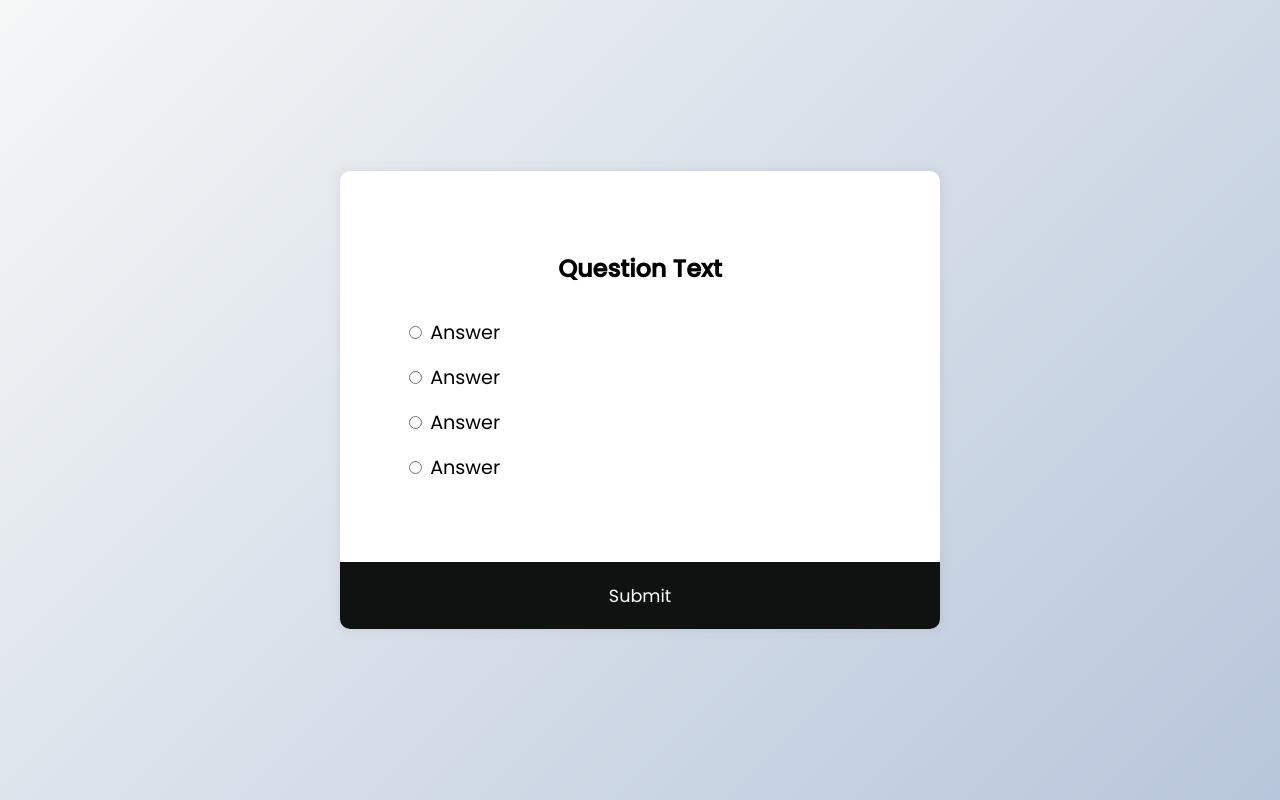
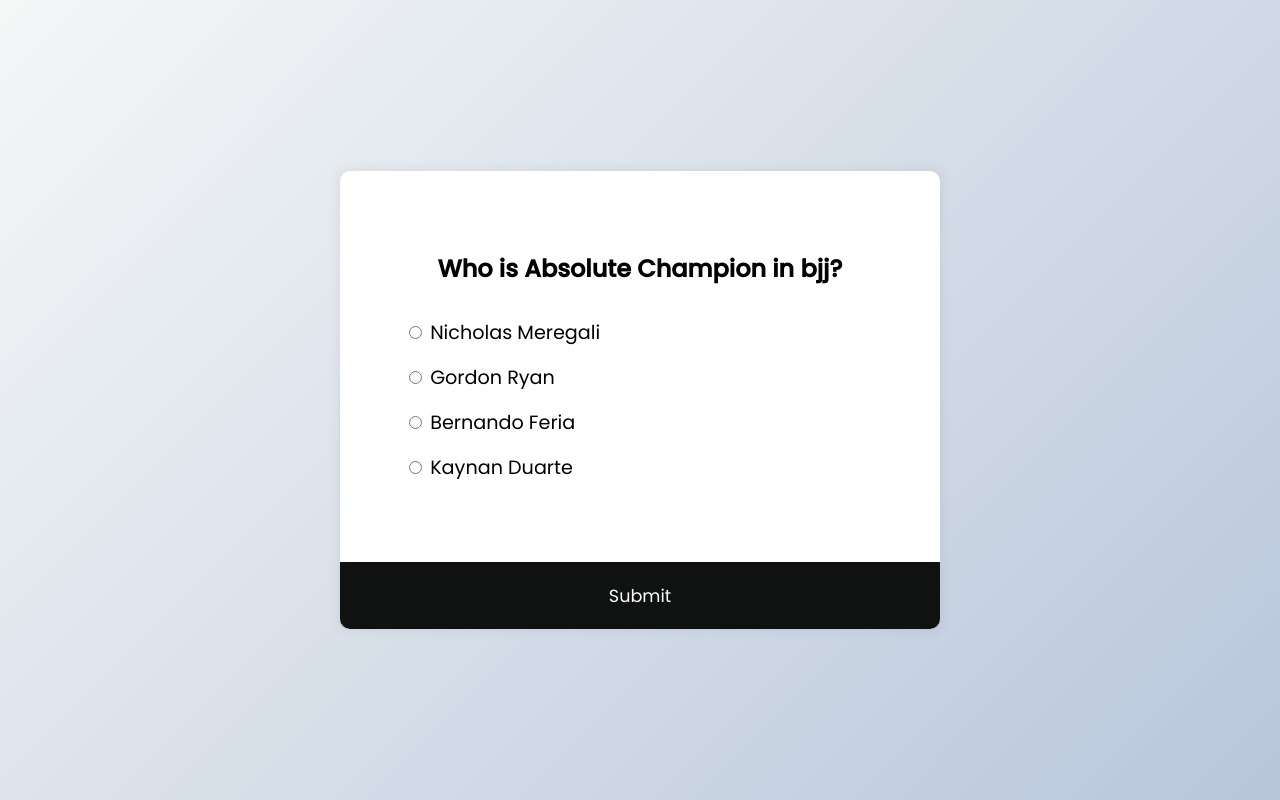
Before and after one commit to filipljung/Jiu-Jutsi, a plain HTML site: page index.html in a window 1280 px wide. Drawn offline with Linux system fonts and the light colour scheme; files that its build step writes are made by us from their sources.

Commit message:
added style both css and javascript

```diff
--- a/assets/javascript.js
+++ b/assets/javascript.js
@@ -3,7 +3,7 @@ const quizData = [
       question: "Who is Absolute Champion in bjj?",
       a: " Nicholas Meregali",
       b: "Gordon Ryan",
-      c: "Bernando feria",
+      c: "Bernando Feria",
       d: "Kaynan Duarte",
       correct: "a",
   },
--- a/assets/styles.css
+++ b/assets/styles.css
@@ -2,6 +2,7 @@
 *{
   box-sizing: border-box;
 }
+
 body{
   background-color: #b8c6db;
   background-image: linear-gradient(315deg, #b8c6db 0%, #f5f7f7 100%);
--- a/index.html
+++ b/index.html
@@ -4,7 +4,7 @@
     <meta charset="UTF-8">
     <meta http-equiv="X-UA-Compatible" content="IE=edge">
     <meta name="viewport" content="width=device-width, initial-scale=1.0">
-    <link rel="stylesheet" href="styles.css">
+    <link rel="stylesheet" href="assets/styles.css">
     <title>Jiu Jutsi Quiz</title>
 </head>
 <body>
@@ -31,7 +31,7 @@
     </ul>
   </div>
   <button id="submit">Submit</button>
-  <script src="javascript.js"></script>
+  <script src="assets/javascript.js"></script>
 </body>
 </div>
 </html>
```
